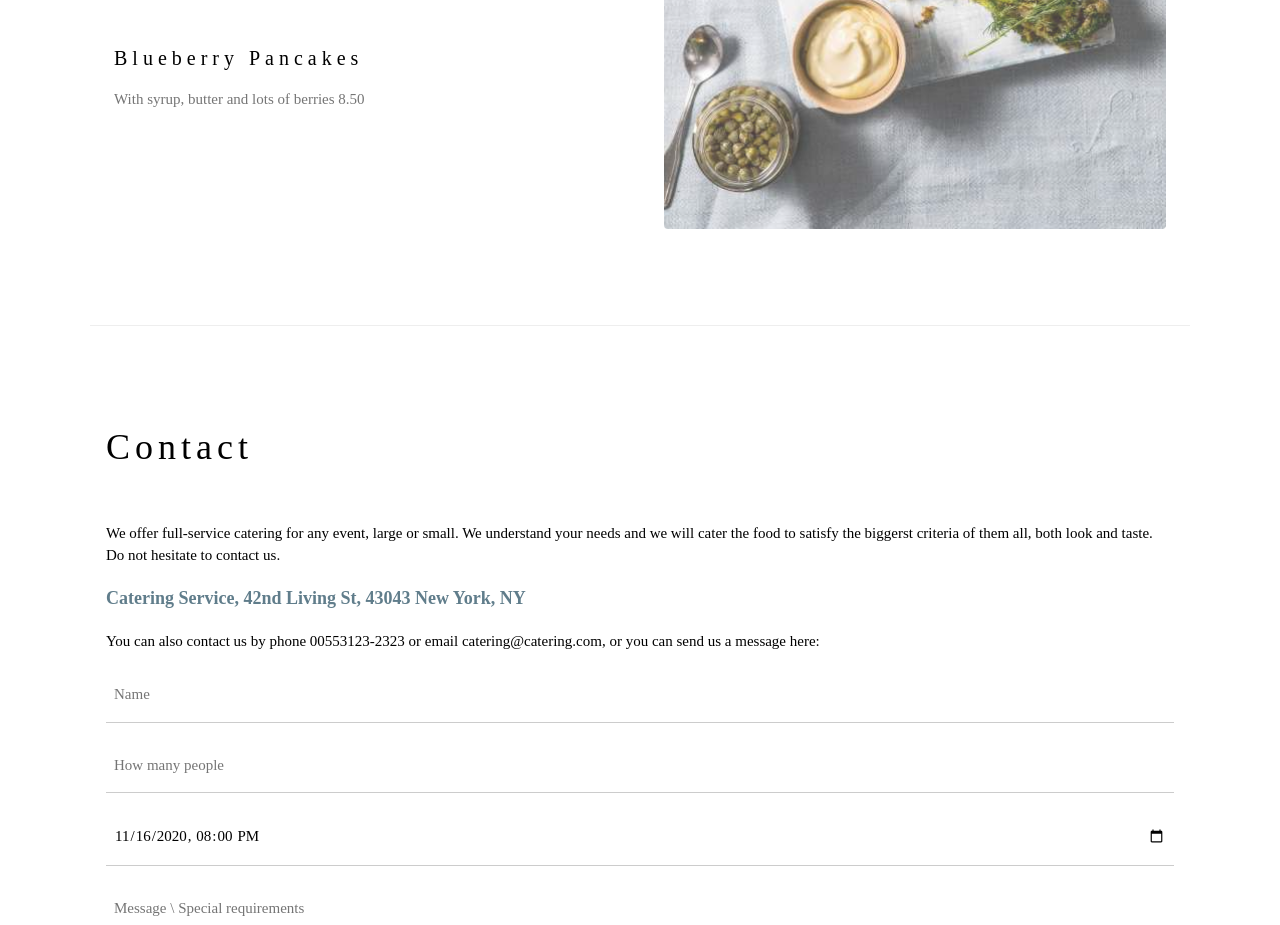
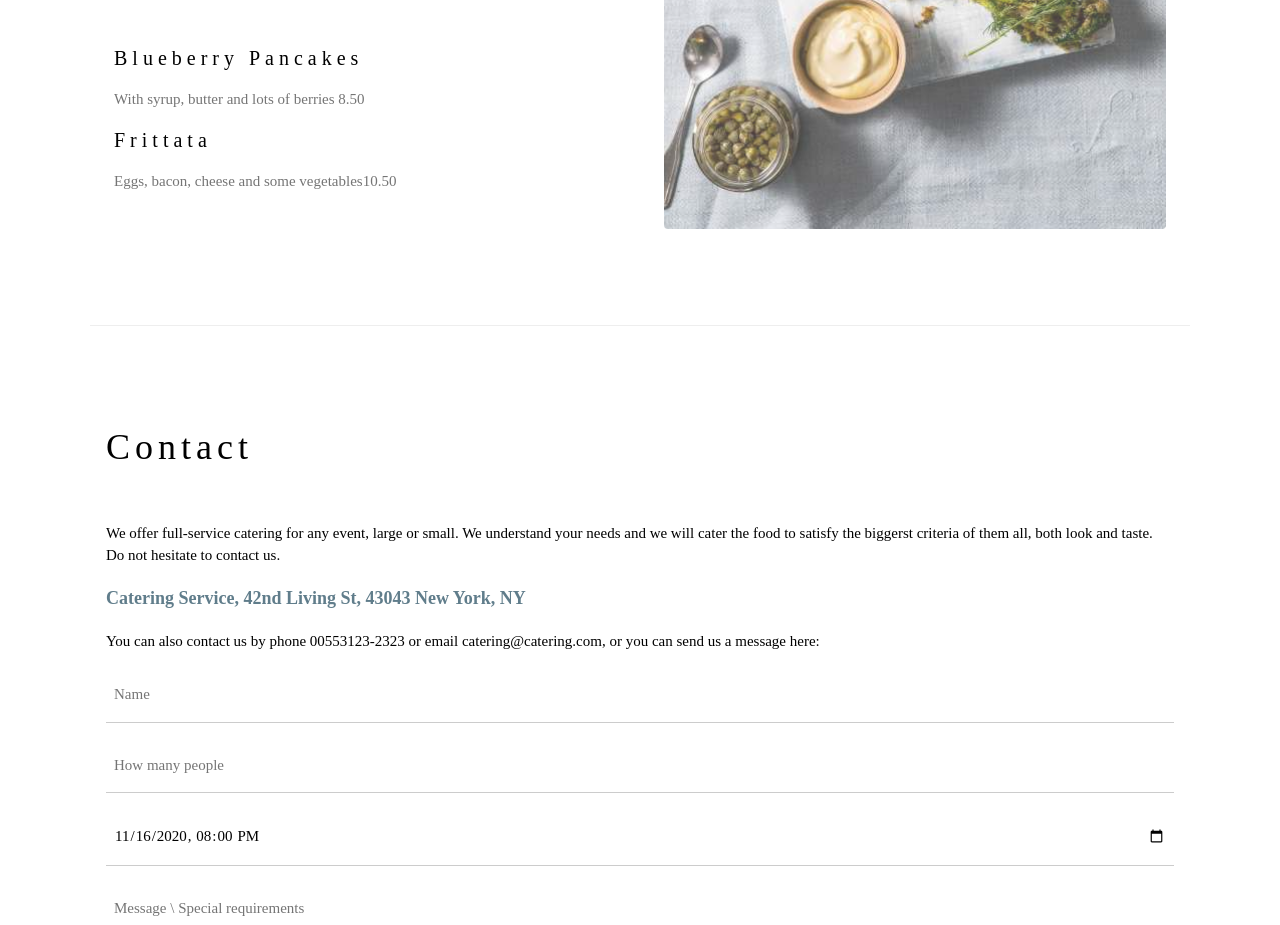
Before and after one commit to Py-Anthonyrez/website, a plain HTML site: page index.html in a window 1280 px wide. Shown: the part 2060-2985 px from the top of the page. Drawn offline with nearby package versions, Linux system fonts and the light colour scheme.

Commit message:
Adicionado o item Frittata ao menu

```diff
--- a/index.html
+++ b/index.html
@@ -74,6 +74,9 @@ h1, h2, h3, h4, h5, h6 {
 
       <h4>Blueberry Pancakes</h4>
       <p class="w3-text-grey">With syrup, butter and lots of berries 8.50</p>
+
+      <h4>Frittata</h4>
+      <p class="w3-text-grey">Eggs, bacon, cheese and some vegetables10.50</p>
     </div>
 
     <div class="w3-col l6 w3-padding-large">
```
